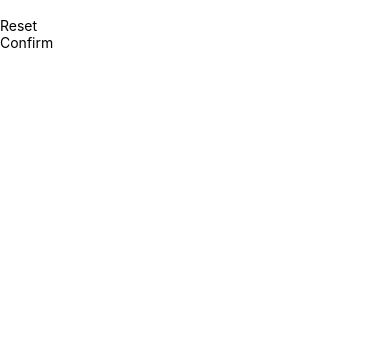
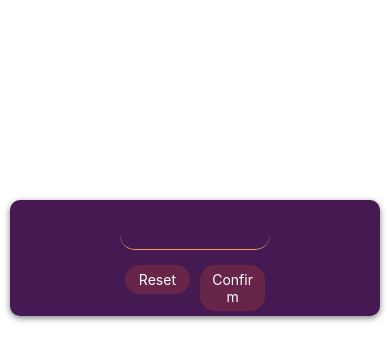
Before and after one commit to Sibghat34/guess-the-number-app, a React Native app: screen / in a window 390 px wide. Shown: the top 360 px of the page. Built offline with nearby package versions, Linux system fonts and the light colour scheme.

Commit message:
input container completed

```diff
--- a/components/PrimaryButton.js
+++ b/components/PrimaryButton.js
@@ -1,13 +1,45 @@
-import {View, Text} from "react-native";
+import { View, Text, Pressable, StyleSheet } from "react-native";
 
-function PrimaryButton({children}){
-    return(
-        <View>
-            <Text>
-                {children}
-            </Text>
-        </View>
-    )
-};
+function PrimaryButton({ children }) {
+  function pressHandler() {
+    console.log("Pressed!");
+  }
+  return (
+    <View style={styles.buttonOuterContainer}>
+      <Pressable
+        style={({pressed}) =>
+          pressed
+            ? [styles.buttonInnerContainer, styles.pressed]
+            : styles.buttonInnerContainer
+        }
+        onPress={pressHandler}
+        android_ripple={{ color: "#AE445A" }}
+      >
+        <Text style={styles.buttonText}>{children}</Text>
+      </Pressable>
+    </View>
+  );
+}
+
+const styles = StyleSheet.create({
+  buttonOuterContainer: {
+    borderRadius: 15,
+    margin: 5,
+    overflow: "hidden",
+  },
+  buttonInnerContainer: {
+    backgroundColor: "#662549",
+    paddingHorizontal: 10,
+    paddingVertical: 6,
+    elevation: 5,
+  },
+  buttonText: {
+    color: "white",
+    textAlign: "center",
+  },
+  pressed: {
+    opacity: 0.75,
+  },
+});
 
 export default PrimaryButton;
--- a/screens/StartGameScreen.js
+++ b/screens/StartGameScreen.js
@@ -1,14 +1,59 @@
-import {View, TextInput} from "react-native";
+import { View, TextInput, StyleSheet } from "react-native";
 import PrimaryButton from "../components/PrimaryButton";
 
 function StartGameScreen() {
-    return(
-        <View>
-            <TextInput/>
-            <PrimaryButton>Reset</PrimaryButton>
-            <PrimaryButton>Confirm</PrimaryButton>
+  return (
+    <View style={styles.inputContainer}>
+      <TextInput
+        style={styles.numberInput}
+        maxLength={2}
+        keyboardType="number-pad"
+      />
+      <View style= {styles.buttonsConatiner}>
+        <View style= {styles.buttonConatiner}>
+        <PrimaryButton>Reset</PrimaryButton>
         </View>
-    )
-};
+        <View style= {styles.buttonConatiner}>
+        <PrimaryButton>Confirm</PrimaryButton>
+        </View>
+      </View>
+    </View>
+  );
+}
+
+const styles = StyleSheet.create({
+  inputContainer: {
+    alignItems: "center",
+    justifyContent: "center",
+    marginTop: 200,
+    marginHorizontal: 10,
+    paddingHorizontal: 10,
+    borderRadius: 10,
+    backgroundColor: "#451952",
+    elevation: 10,
+    shadowColor: "black",
+    shadowOffset: { width: 0, height: 2 },
+    shadowRadius: 6,
+    shadowOpacity: 0.5,
+  },
+  numberInput: {
+    height: 40,
+    width: 150,
+    borderBottomColor: "#F39F5A",
+    borderBottomWidth: 1,
+    borderRadius: 15,
+    color: "#F39F5A",
+    marginVertical: 10,
+    fontWeight: "bold",
+    fontSize: 20,
+    textAlign: "center",
+  },
+  buttonsConatiner:{
+    flexDirection: "row",
+  },
+  buttonConatiner: {
+    flex: 1,
+  }
+});
 
 export default StartGameScreen;
```
